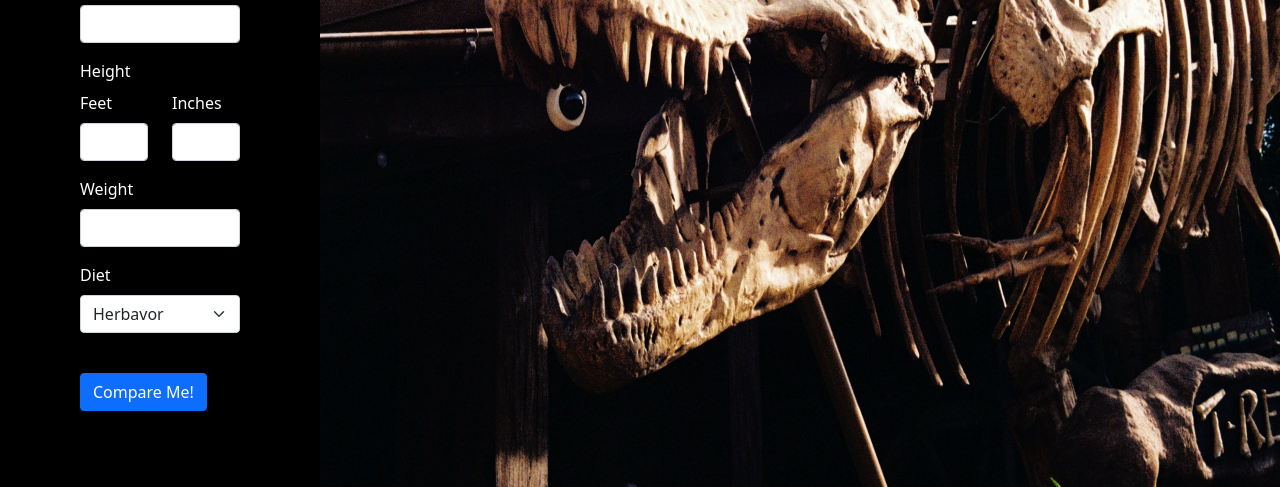
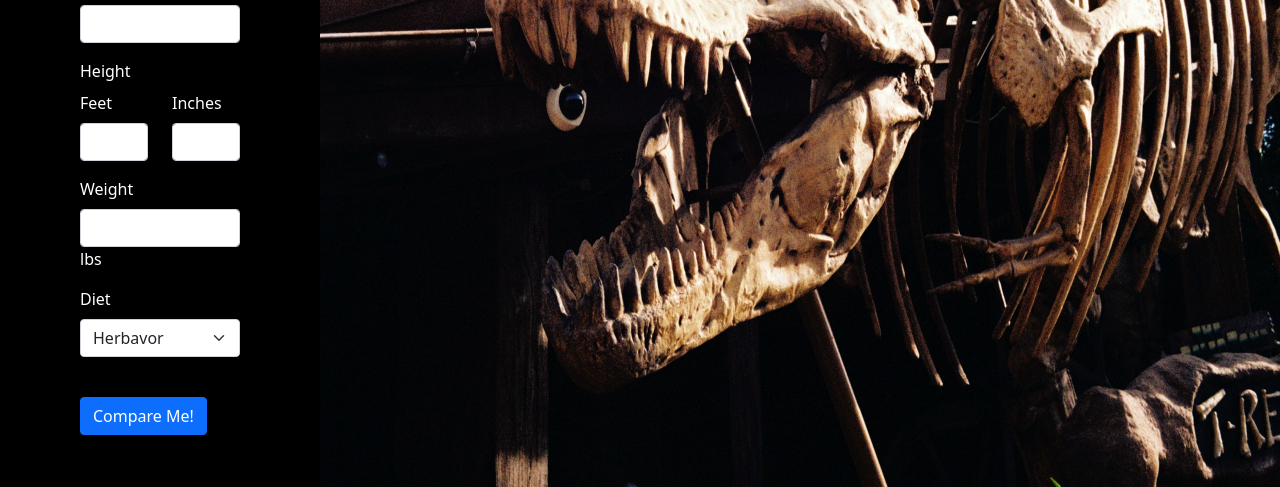
Before and after one commit to nhantran3395/udacity_intermediateJSnanodegree_chap2_final_project, a plain HTML site: page index.html in a window 1280 px wide. Shown: the part 313-800 px from the top of the page. Drawn offline with nearby package versions, Linux system fonts and the light colour scheme.

Commit message:
style: add lbs as description for weight

```diff
--- a/index.html
+++ b/index.html
@@ -84,6 +84,7 @@
               id="user-weight"
               required
             />
+            <span style="color: white">lbs</span>
           </div>
 
           <div class="mb-3">
```
